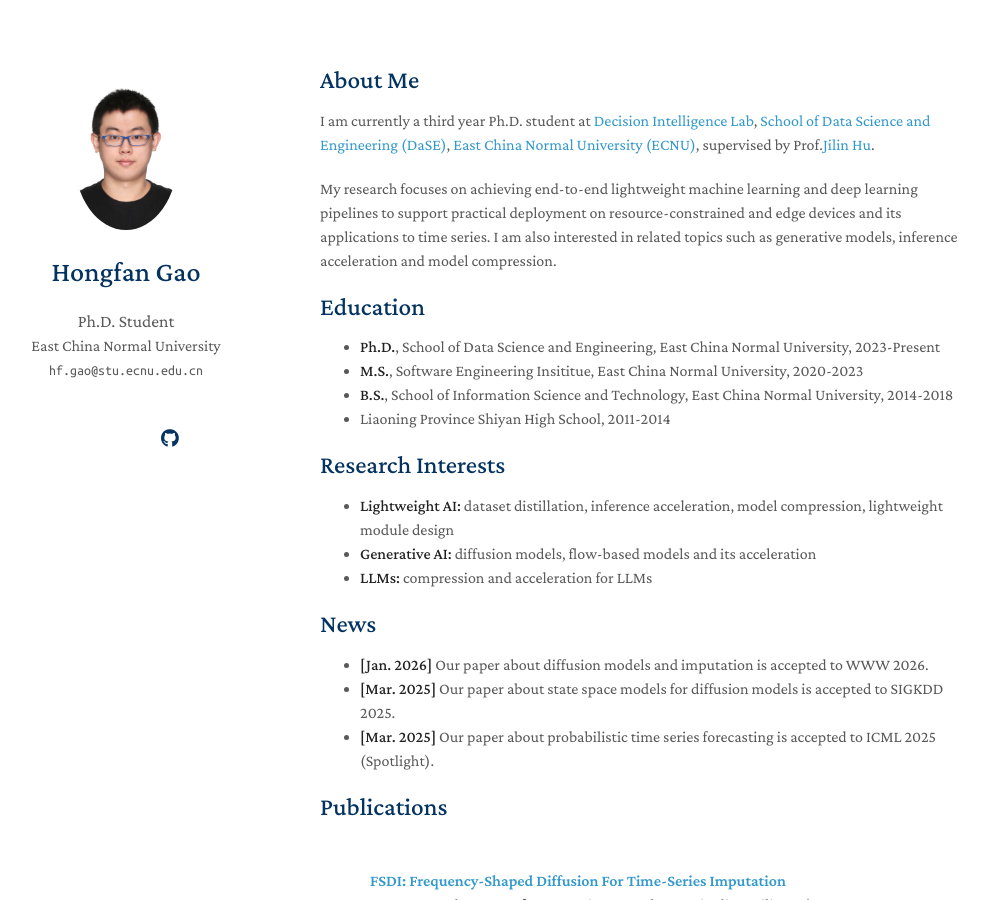
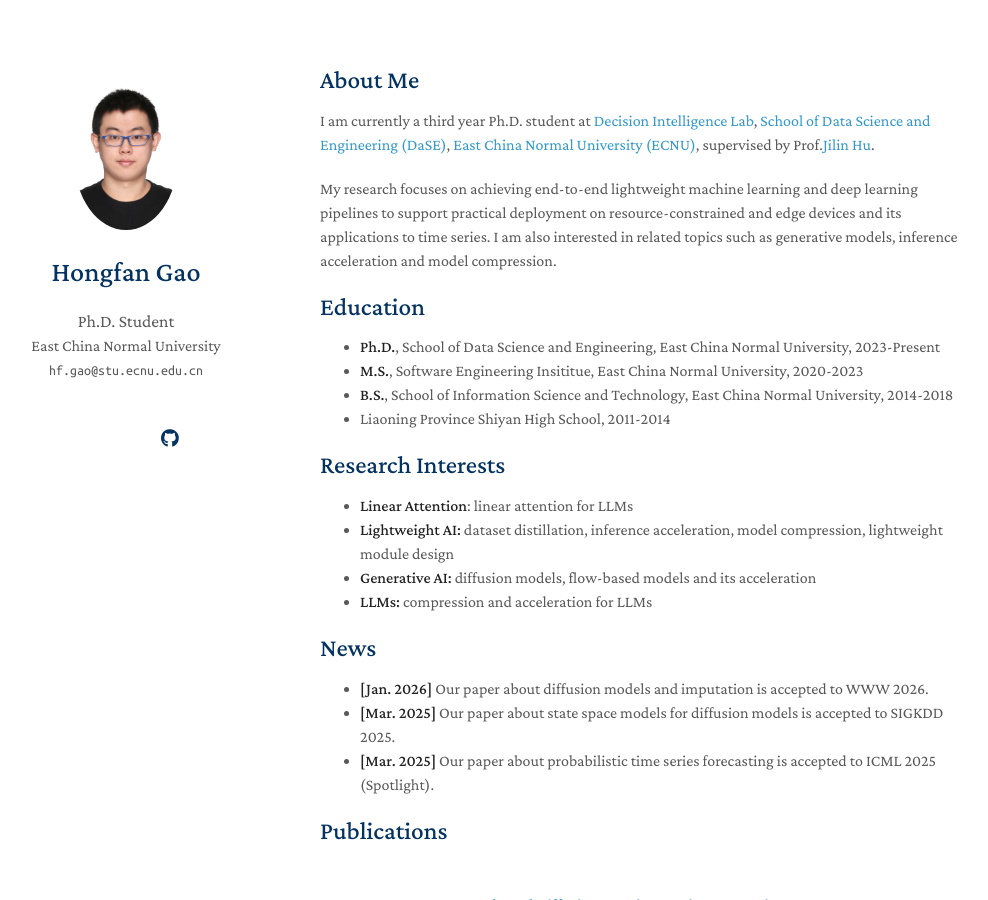
Before and after one commit to hongfangao/hongfangao.github.io, a Jekyll site: the page built from index.md, in a window 1280 px wide and 900 px high. Shown: the whole window, without its empty margins (150-1138 px from the left). Built offline with Jekyll 4.4.1, drawn with Linux system fonts in a browser that asks for light colours; a style sheet for code colours, icons or effects is not loaded; our own code applies the rules of GitHub Pages for plain Markdown files.

Commit message:
make modificaiotns

```diff
--- a/index.md
+++ b/index.md
@@ -17,9 +17,11 @@
 
 ## Research Interests
 
+- **Linear Attention**: linear attention for LLMs
 - **Lightweight AI:** dataset distillation, inference acceleration, model compression, lightweight module design
 - **Generative AI:**  diffusion models, flow-based models and its acceleration
 - **LLMs:** compression and acceleration for LLMs
+
 
 ## News
 
```
